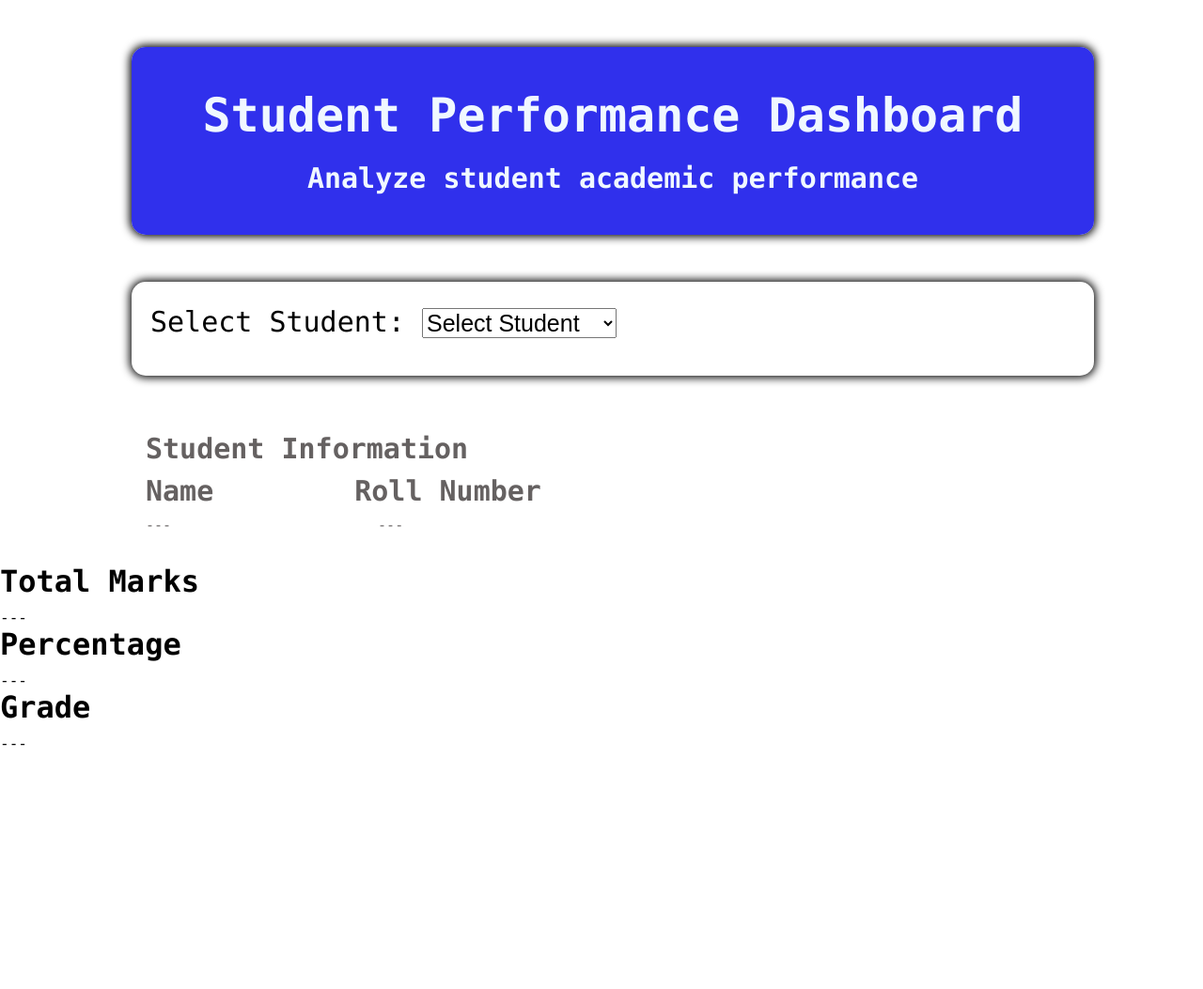
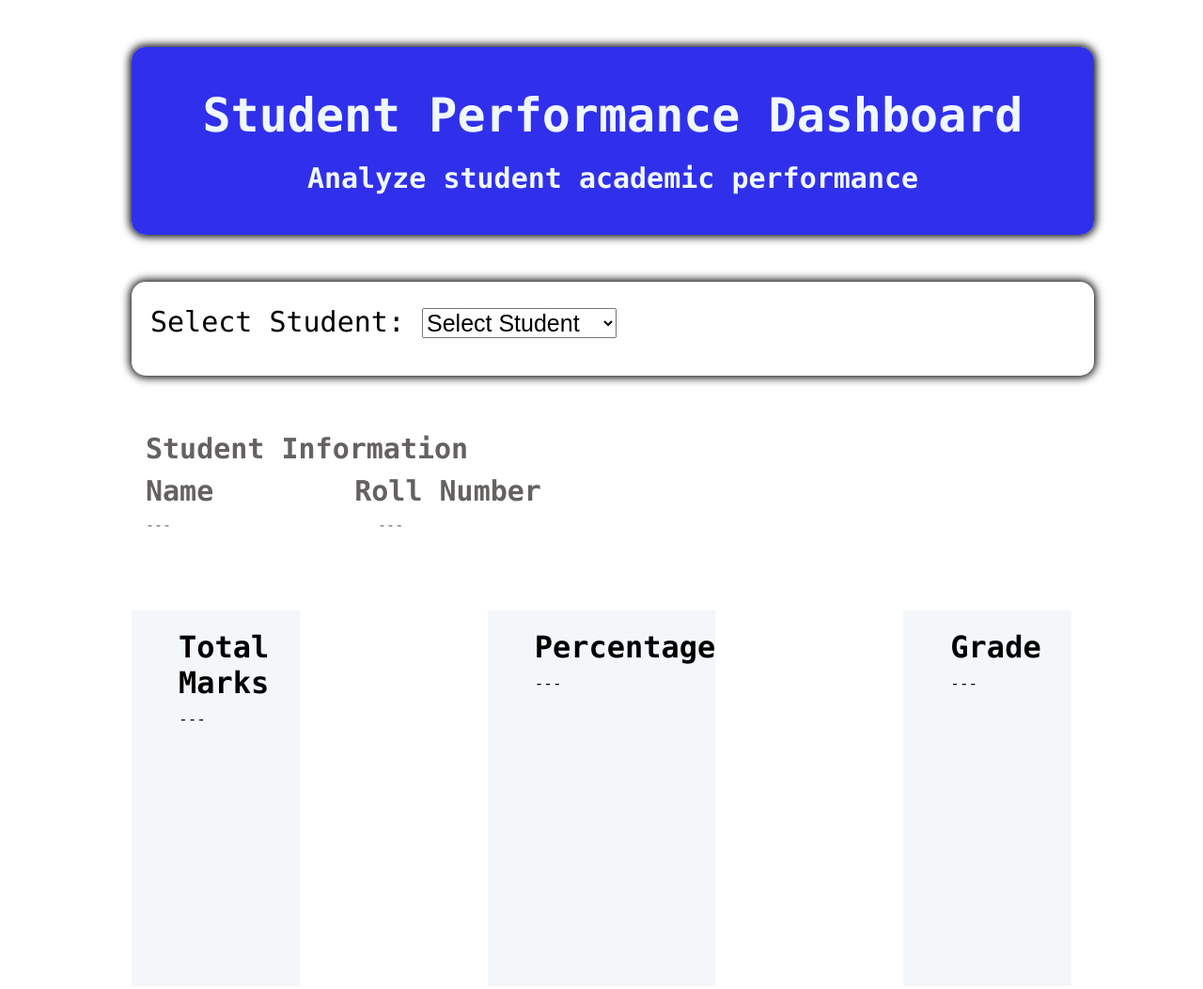
Before and after one commit to astikkumar9555-blip/Student-Performance-Dashboard, a plain HTML site: page index.html in a window 1280 px wide. Shown: the whole page at 94% size. Drawn offline with Linux system fonts and the light colour scheme.

Commit message:
Updated css and html file

```diff
--- a/index.css
+++ b/index.css
@@ -27,16 +27,10 @@ body{
     border-radius: 15px;
     border-color: rgba(21, 198, 154, 0.972);
     box-shadow: 0 0 10px 2px;
-    /* transition: transform 0.3s ease,
-    box-shadow 0.3s ease; */
-    transition: all 0.3s ease;
+   transition: all 0.3s ease;
 }
 .first:hover{
-    /* transform: perspective(800px)
-    rotateX(3deg)rotateY(-3deg)
-    translateY(-5px);
-    box-shadow: 0 15px 30px rgba(0,0,0,0.4); */
-    transform: translateY(-8px) scale(1.02);
+     transform: translateY(-8px) scale(1.02);
     box-shadow: 0 15px 30px rgba(0,0,0,0.4);
 }
 .first-class-1{
@@ -70,7 +64,7 @@ body{
      padding-top: 25px;
       transition: transform 0.3s ease,
     box-shadow 0.3s ease;
-   /* transition: all 0.3s ease; */
+
 }
 
 select{
@@ -82,9 +76,7 @@ select{
     rotateX(3deg)rotateY(-3deg)
     translateY(-5px);
     box-shadow: 0 15px 30px rgba(0,0,0,0.4);
-    /* transform: translateY(-8px) scale(1.02);
-    box-shadow: 0 15px 30px rgba(0,0,0,0.4); */
-}
+    }
 .main-third{
   width: 100%;
 }
@@ -118,3 +110,26 @@ ul{
     list-style: none;
     padding-top: 10px;
 }
+.main-fourth{
+   display: flex;
+   flex-direction: row;
+   gap: 200px;
+   margin-left: 140px;
+   margin-top: 50px;
+   margin-right: 140px;
+
+}
+.fourth-1,.fourth-2,.fourth-3{
+ height: 400px;
+ width: 500px;
+ background-color: rgb(243, 247, 250);
+ border-color: rgb(144, 20, 20);
+ border-color: 15px;
+   padding-top: 20px;
+   padding-left: 50px;
+   transition: all 0.3s ease;
+}
+.fourth-1:hover,.fourth-2:hover,.fourth-3:hover{
+     transform: translateY(-8px) scale(1.02);
+    box-shadow: 0 15px 30px rgba(0,0,0,0.4);
+}
```
